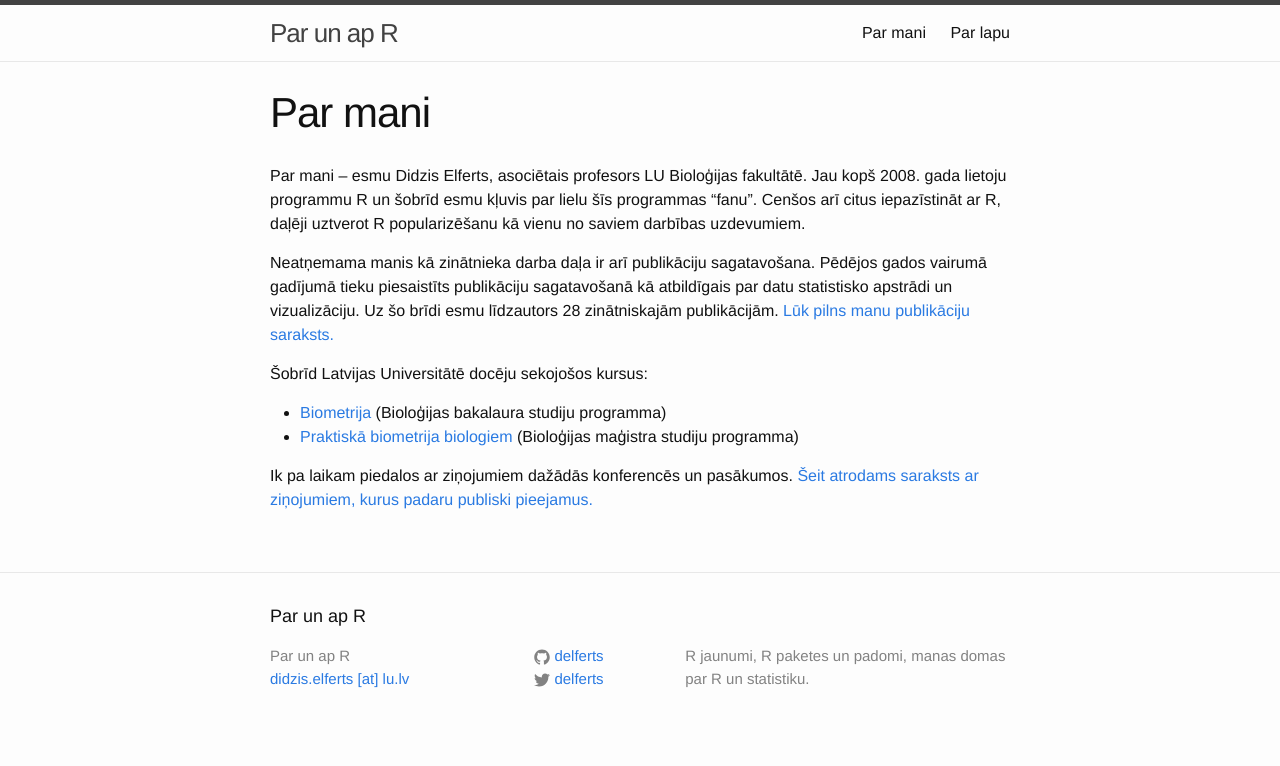
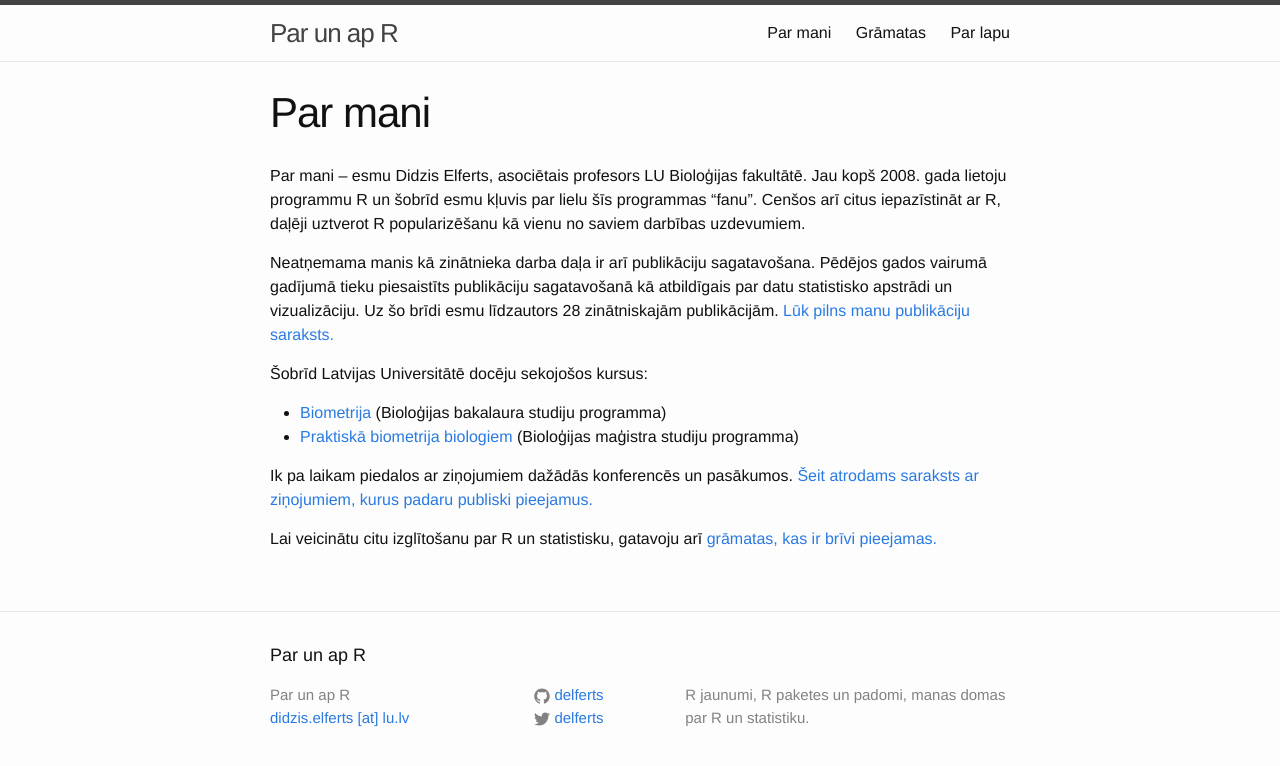
Before and after one commit to delferts/delferts.github.io, a Jekyll site: the page built from es/index.md, in a window 1280 px wide. Shown: the top 766 px of the page. Built offline with Jekyll 4.4.1, drawn with Linux system fonts in a browser that asks for light colours.

Commit message:
Izveidota sadala gramatas

```diff
--- a/_includes/header.html
+++ b/_includes/header.html
@@ -15,6 +15,7 @@
 
       <div class="trigger">
       <a class="page-link" href="/es/">Par mani</a>
+      <a class="page-link" href="/es/gramatas.html">Grāmatas</a>
       <a class="page-link" href="/about/">Par lapu</a>
       </div>
     </nav>
--- a/es/index.md
+++ b/es/index.md
@@ -15,3 +15,5 @@ Uz šo brīdi esmu līdzautors 28 zinātniskajām publikācijām. [Lūk pilns ma
 * [Praktiskā biometrija biologiem](http://www.lu.lv/gribustudet/katalogs/kursu-katalogs/?user_phpfileexecutor_pi1%5Bcourse_id%5D=2BIO5305) (Bioloģijas maģistra studiju programma)
 
 Ik pa laikam piedalos ar ziņojumiem dažādās konferencēs un pasākumos. [Šeit atrodams saraksts ar ziņojumiem, kurus padaru publiski pieejamus.](zinojumi.html)
+
+Lai veicinātu citu izglītošanu par R un statistisku, gatavoju arī [grāmatas, kas ir brīvi pieejamas.](manas_gramatas.html)
```
Also changed, not shown: es/gramatas.md (added, +7 -0 lines).
